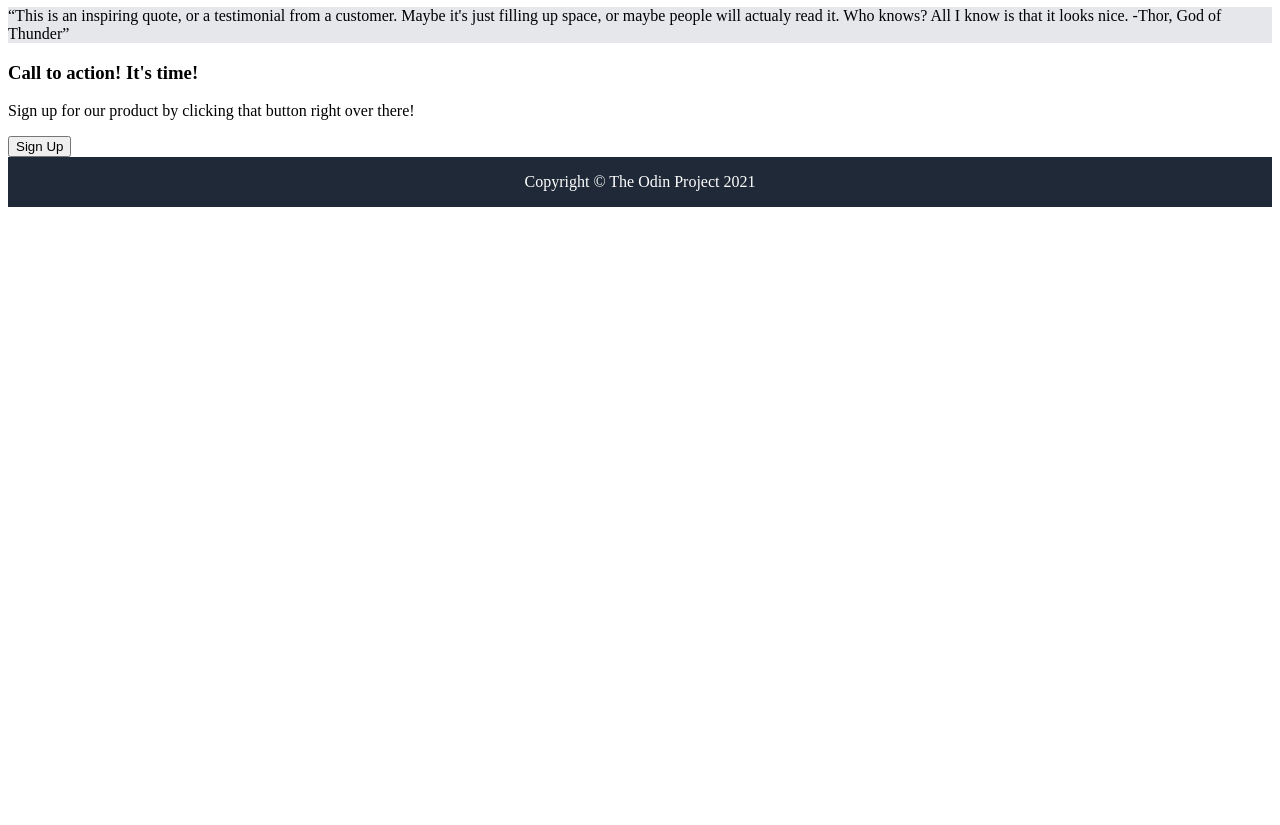
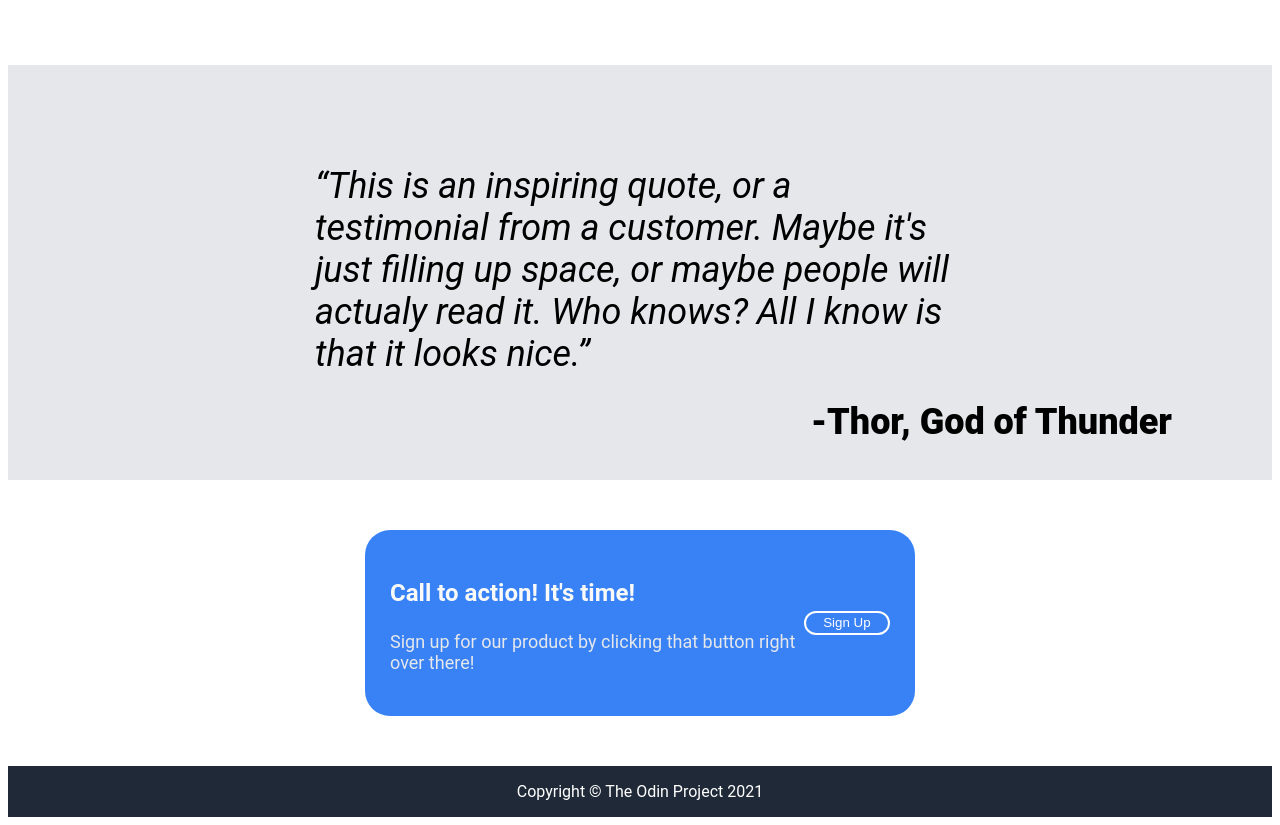
Before and after one commit to hasessay/Landing_Page, a plain HTML site: page index.html in a window 1280 px wide. Shown: the part 851-1676 px from the top of the page. Before the commit the page ends 1066 px from the top, so only its background shows below. Drawn offline with Linux system fonts and the light colour scheme.

Commit message:
Add index.html style.css

```diff
--- a/index.html
+++ b/index.html
@@ -12,9 +12,11 @@
     <header>
         <div class="heading">
              <div class="logo"> Header Logo</div>
-             <nav class="link"><a href=""></a>Header Link One</nav>
-             <nav class="link"><a href=""></a>Header Link Two</nav>
-             <nav class="link"><a href=""></a>Header Link Three</nav>
+                <div class="linkwrap">
+                <nav class="link"><a href=""></a>Header Link One</nav>
+                <nav class="link"><a href=""></a>Header Link Two</nav>
+                <nav class="link"><a href=""></a>Header Link Three</nav>
+                </div>
         </div>
     </header>
 
@@ -23,9 +25,10 @@
             <div class="section1con">
               <h1 class="heading1">This website is awesome</h1>
                 <p class="content1">This website has some subtext that goes here under the main title. It's a smaller font and the color is lower contrast</p>
-                    <button class="button1">Sign Up</button> </div>
+                    <button class="button1">Sign Up</button></div>
 
             <div class="section1img"> <img class="img1" src="images/dog5.jpg" alt="Pug wearing a sweater"> </div>
+
         </div>
 
         <h2 div class="heading2">Some random information.</h2>
@@ -47,13 +50,17 @@
         </div>
 
         <div class="section-three">
-            <q>This is an inspiring quote, or a testimonial from a customer. Maybe it's just filling up space, or maybe people will actualy read it. Who knows? All I know is that it looks nice. -Thor, God of Thunder</q>
+            <q>This is an inspiring quote, or a testimonial from a customer. Maybe it's just filling up space, or maybe people will actualy read it. Who knows? All I know is that it looks nice.</q>
+            <p class=bolder>-Thor, God of Thunder</p>
         </div>
 
         <div class="section-four">
-            <h3>Call to action! It's time!</h3>
-                <p>Sign up for our product by clicking that button right over there!</p>
-                    <button>Sign Up</button>
+            <div class="myuk">
+                <div class="myukword">
+                    <h3>Call to action! It's time!</h3>
+                    <p>Sign up for our product by clicking that button right over there!</p> </div>
+                <button class="button2">Sign Up</button>
+            </div>
         </div>
 
     </main>
--- a/style.css
+++ b/style.css
@@ -1,7 +1,12 @@
+body {
+    font-family: "Roboto";
+    display: flex;
+    flex-direction: column;
+}
+
 .heading {
     display: flex;
     flex-direction: row;
-    font-family: "Roboto";
     flex: 1 1 auto;
     background-color:#1F2937;
 }
@@ -10,7 +15,14 @@
     font-size: 24px;
     color: #F9FAF8;
     margin-right: auto;
+    margin-left: 60px;
     padding: 10px;
+}
+
+.linkwrap {
+    margin-right: 60px;
+    display: flex;
+    flex-direction: row;
 }
 
 .link {
@@ -112,11 +124,70 @@ figcaption {
 
 .section-three {
     background-color: #E5E7EB;
+    font-size: 36px;
+    padding: 100px;
+    display: flex;
+    flex: 0 1 auto;
+    flex-direction: column;
+    margin-bottom: -99px;
+}
+
+q {
+    font-style: italic;
+    font-weight: 300px;
+    justify-content: center;
+    width: 650px;
+    height: 200px;
+    margin: auto;
+}
+
+.bolder {
+    font-weight: 900;
+    display:flex;
+    justify-content: flex-end;
 }
 
 .section-four {
     background-color: #ffffff;
+    padding: 50px;
 }
+
+.myuk {
+    background-color: #3882f6;
+    width: 500px;
+    height: auto;
+    display: flex;
+    flex: auto;
+    flex-direction: row;
+    justify-content: center;
+    margin: auto;
+    padding: 25px;
+    border-radius: 25px;
+}
+
+.myukword{
+    color: #E5E7EB;
+    font-size: 18px;
+}
+
+h3 {
+    color: #f9faf8;
+    font-size: 24px;
+}
+
+.button2 {
+    background-color: #3882f6;
+    border-style: solid;
+    border-color: #ffffff;
+    border-radius: 25px;
+    color: #ffffff;
+    width: 100px;
+    height: 24px;
+    align-self: center;
+    flex: auto;
+}
+
+
 
 footer {
     background-color:#1F2937;
```
